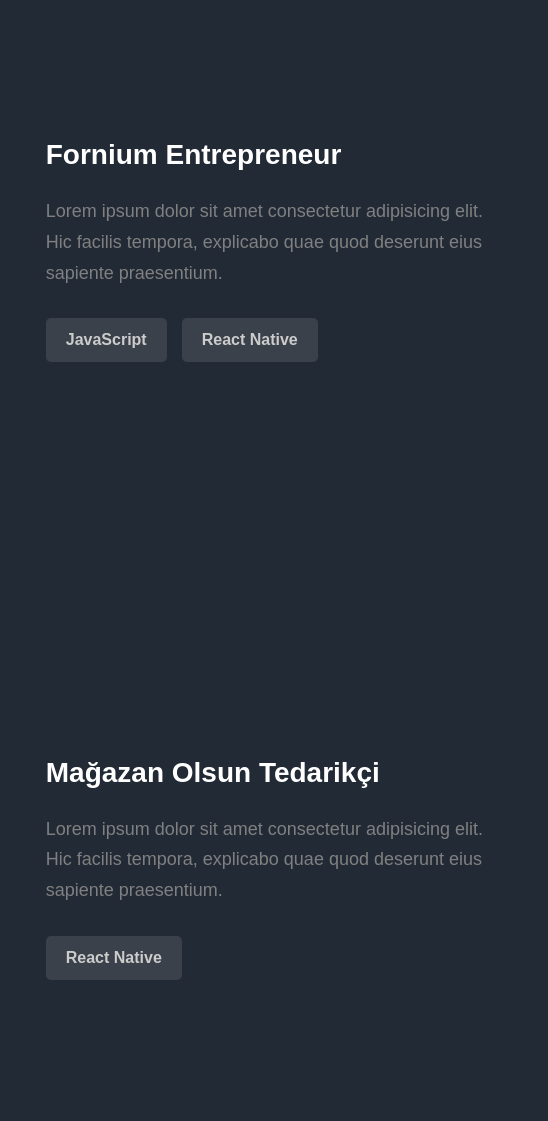
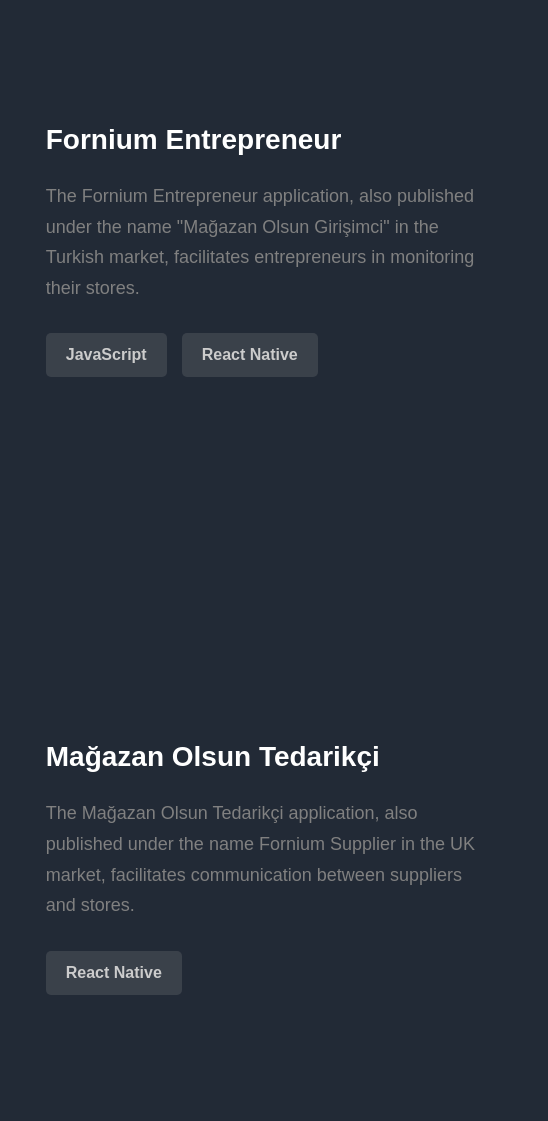
Before and after one commit to mustafahmetoglu/mustafahmetoglu.github.io, a plain HTML site: page index.html in a window 1280 px wide. Shown: the part 3017-4138 px from the top of the page, 732-1280 px from the left. Drawn offline with Linux system fonts and the light colour scheme; a script that the page names is missing; a web font is replaced by a local one.

Commit message:
Update index.html

```diff
--- a/index.html
+++ b/index.html
@@ -132,9 +132,9 @@
             <img src="./assets/png/dreamer.png" alt="Software Screenshot" class="projects__row-img" loading="lazy" />
           </div>
           <div class="projects__row-content">
-            <h3 class="projects__row-content-title">Dreamr Kids</h3>
+            <h3 class="projects__row-content-title">Dreamery AI Kids</h3>
             <p class="projects__row-content-desc">
-              Our proprietary project, DreamR Kids app, aims to contribute to children's development by generating artificial intelligence-supported stories.
+              Our proprietary project, Dreamery AI Kids app, aims to contribute to children's development by generating artificial intelligence-supported stories.
             </p>
               <div class="skills">
                 <div class="skills__skill">JavaScript</div>
@@ -172,9 +172,7 @@
           <div class="projects__row-content">
             <h3 class="projects__row-content-title">Fornium Entrepreneur</h3>
             <p class="projects__row-content-desc">
-              Lorem ipsum dolor sit amet consectetur adipisicing elit. Hic
-              facilis tempora, explicabo quae quod deserunt eius sapiente
-              praesentium.
+The Fornium Entrepreneur application, also published under the name "Mağazan Olsun Girişimci" in the Turkish market, facilitates entrepreneurs in monitoring their stores.
             </p>
             <div class="skills">
               <div class="skills__skill">JavaScript</div>
@@ -190,9 +188,7 @@
           <div class="projects__row-content">
             <h3 class="projects__row-content-title">Mağazan Olsun Tedarikçi</h3>
             <p class="projects__row-content-desc">
-              Lorem ipsum dolor sit amet consectetur adipisicing elit. Hic
-              facilis tempora, explicabo quae quod deserunt eius sapiente
-              praesentium.
+              The Mağazan Olsun Tedarikçi application, also published under the name Fornium Supplier in the UK market, facilitates communication between suppliers and stores.
             </p>
             <div class="skills">
               <div class="skills__skill">React Native</div>
```
